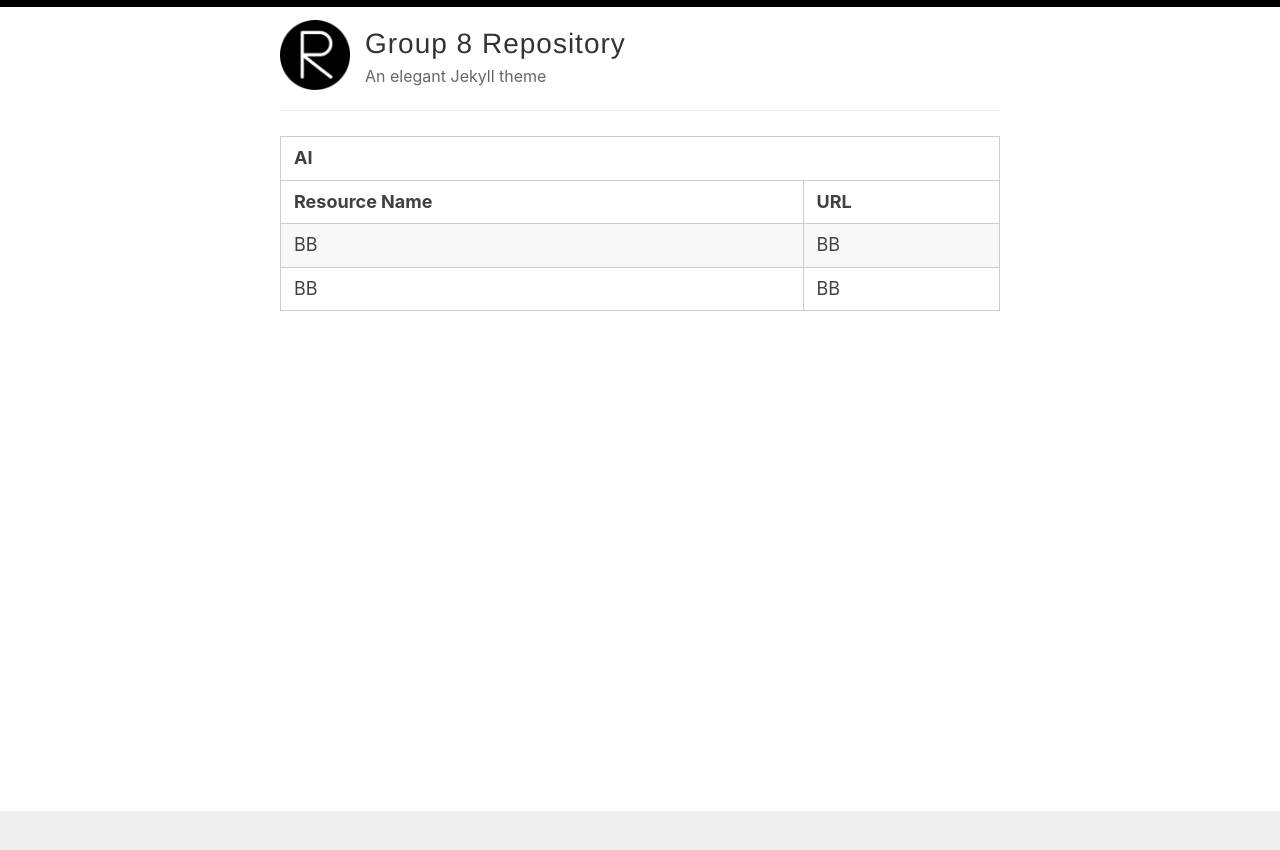
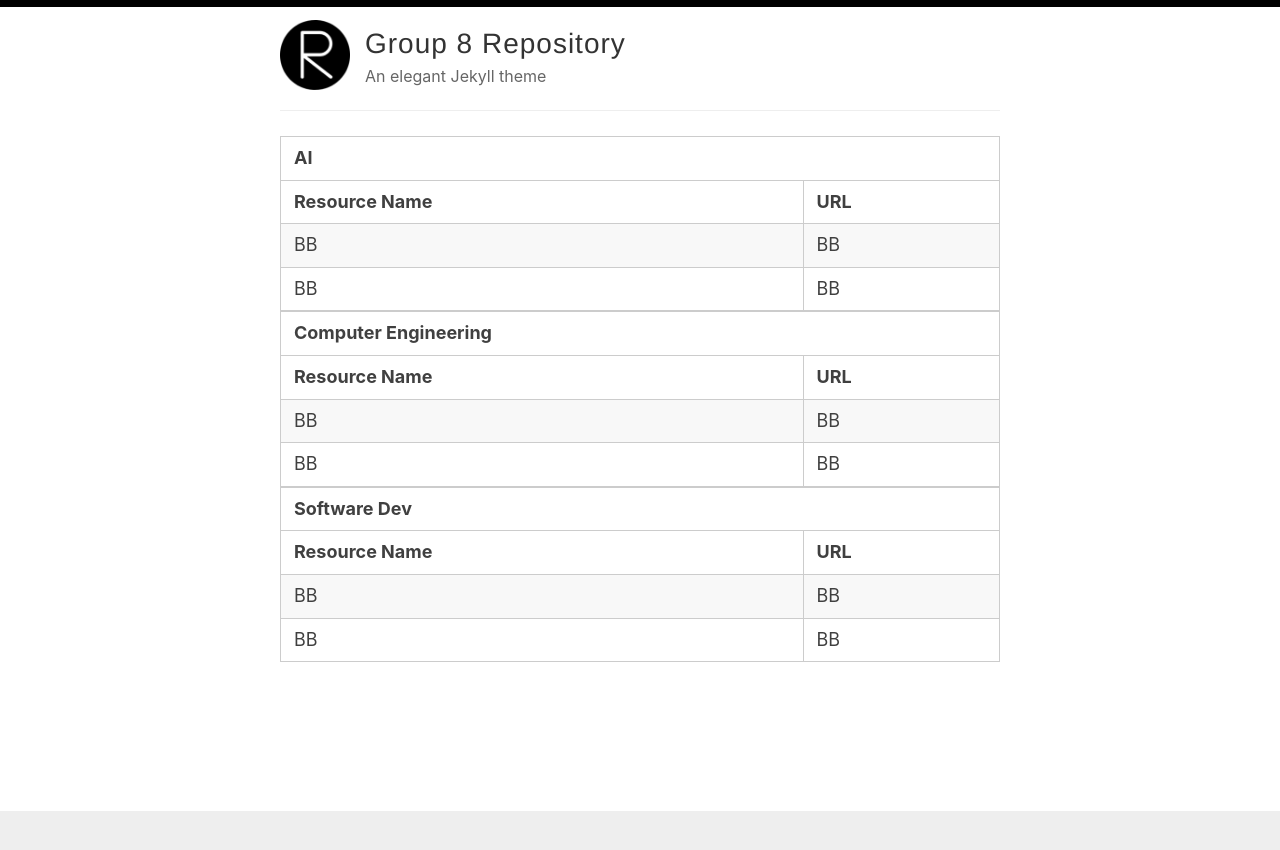
Before and after one commit to Group8-IndabaDay/InfoDay, a Jekyll site: the page built from index.html, in a window 1280 px wide. Shown: the top 850 px of the page. Built offline with Jekyll 4.4.1, drawn with Linux system fonts in a browser that asks for light colours; the list of posts is cut into pages by our own code.

Commit message:
Update default.html

```diff
--- a/_layouts/default.html
+++ b/_layouts/default.html
@@ -53,6 +53,50 @@
               </tr>
             </tbody>
           </table>
+
+          <table style="width:100%">
+            <thead>
+              <tr>
+                <th colspan="2"><b>Computer Engineering</b></th>
+              </tr>
+            </thead>
+            <tbody>
+              <tr>
+                <th><b>Resource Name</b></th>
+                <th><b>URL</b></th>
+              </tr>
+              <tr>
+                <td> BB </td>
+                <td> BB </td>
+              </tr>
+              <tr>
+                <td> BB </td>
+                <td> BB </td>
+              </tr>
+            </tbody>
+          </table>
+
+          <table style="width:100%">
+            <thead>
+              <tr>
+                <th colspan="2"><b>Software Dev</b></th>
+              </tr>
+            </thead>
+            <tbody>
+              <tr>
+                <th><b>Resource Name</b></th>
+                <th><b>URL</b></th>
+              </tr>
+              <tr>
+                <td> BB </td>
+                <td> BB </td>
+              </tr>
+              <tr>
+                <td> BB </td>
+                <td> BB </td>
+              </tr>
+            </tbody>
+          </table>
         </div>
       </div>
 
```
